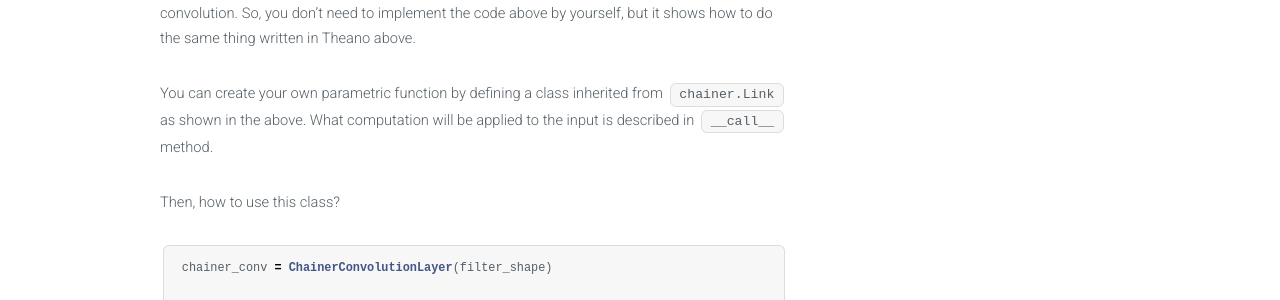
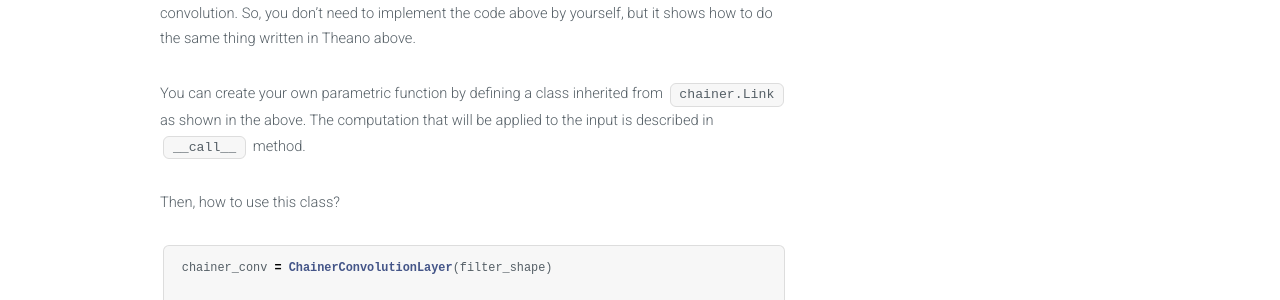
Before and after one commit to chainer/chainer.org, a Jekyll site: the page built from _posts/2017-10-06-chainer-for-theano-users.md, in a window 1280 px wide and 900 px high, scrolled down 3262 px. Shown: the part 149-449 px from the top of the window. Built offline with Jekyll 4.4.1, drawn with Linux system fonts in a browser that asks for light colours.

Commit message:
Update 2017-10-06-chainer-for-theano-users.md

```diff
--- a/_posts/2017-10-06-chainer-for-theano-users.md
+++ b/_posts/2017-10-06-chainer-for-theano-users.md
@@ -138,7 +138,7 @@ class ChainerConvolutionLayer(chainer.Link):
 
 Actually, Chainer has pre-implemented `chainer.links.Convolution2D` class for convolution. So, you don't need to implement the code above by yourself, but it shows how to do the same thing written in Theano above.
 
-You can create your own parametric function by defining a class inherited from `chainer.Link` as shown in the above. What computation will be applied to the input is described in `__call__` method.
+You can create your own parametric function by defining a class inherited from `chainer.Link` as shown in the above. The computation that will be applied to the input is described in `__call__` method.
 
 Then, how to use this class?
 
```
